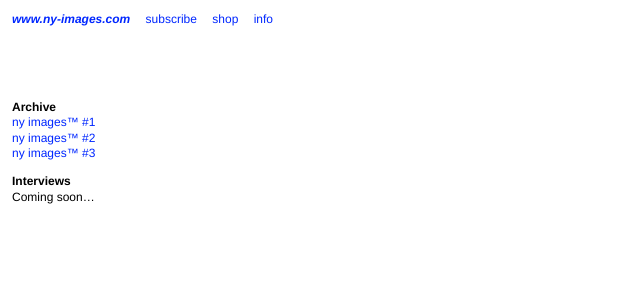
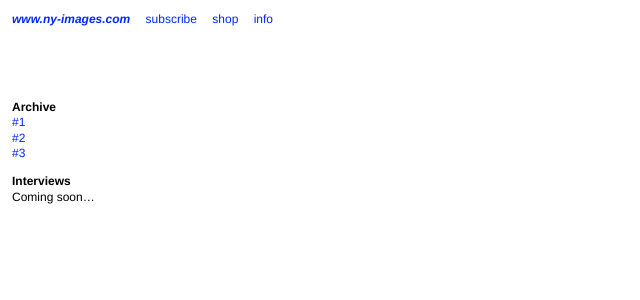
Before and after one commit to Notreyork/ny-images.com, a Jekyll site: the page built from index.md, in a window 1280 px wide. Shown: the top 300 px of the page, without its empty margins (0-640 px from the left). Built offline with Jekyll 4.4.1, drawn with Linux system fonts in a browser that asks for light colours.

Commit message:
Update index.md

```diff
--- a/index.md
+++ b/index.md
@@ -5,9 +5,9 @@ title: "ny images™"
 
 **Archive**
 
-- [ny images™ #1](https://notreyork.github.io/ny_images-02-01-2023/)
-- [ny images™ #2](https://notreyork.github.io/ny_images-03-01-2023/)
-- [ny images™ #3](https://notreyork.github.io/ny_images-04-01-2023/)
+- [#1](https://notreyork.github.io/ny_images-02-01-2023/)
+- [#2](https://notreyork.github.io/ny_images-03-01-2023/)
+- [#3](https://notreyork.github.io/ny_images-04-01-2023/)
 
 **Interviews**
 
```
